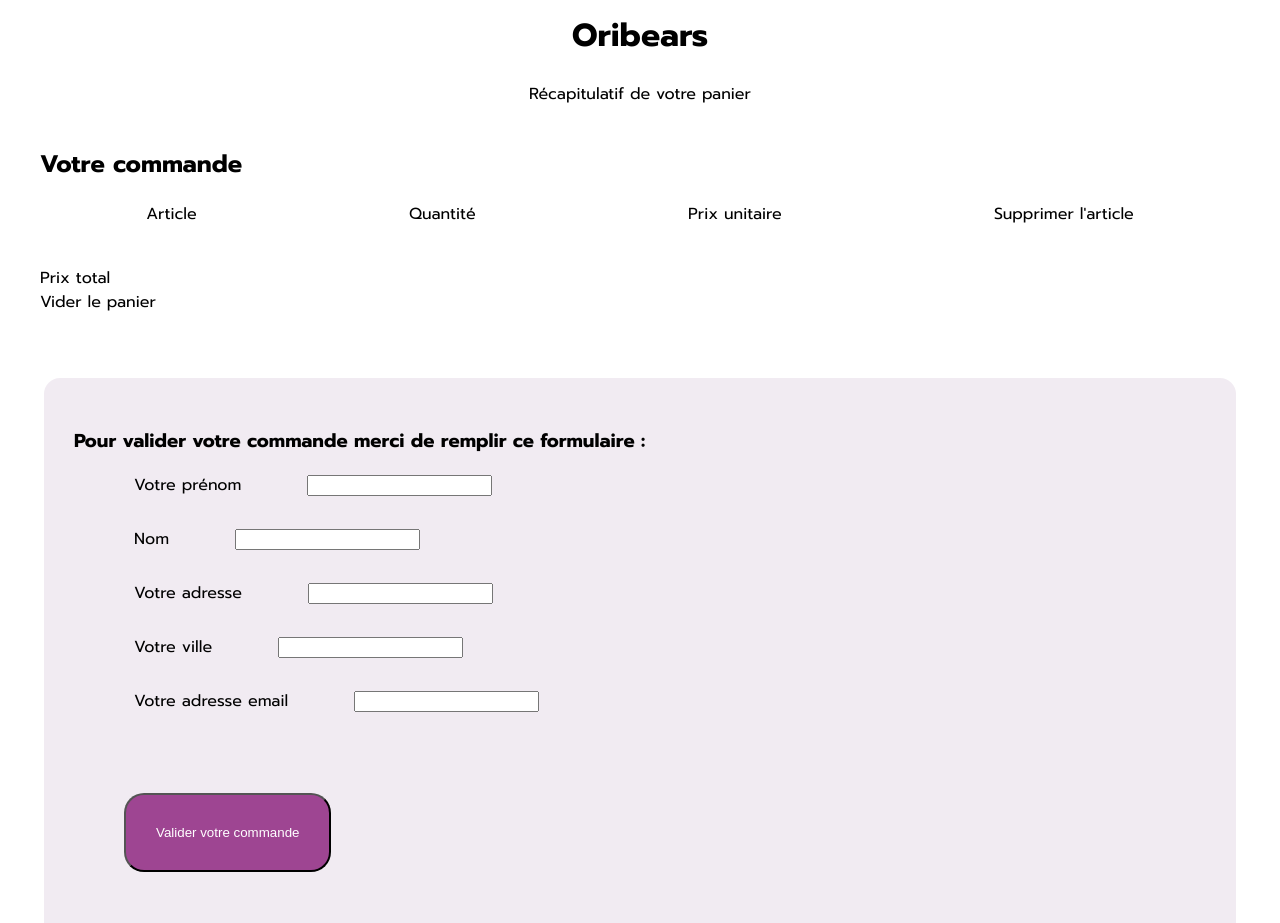
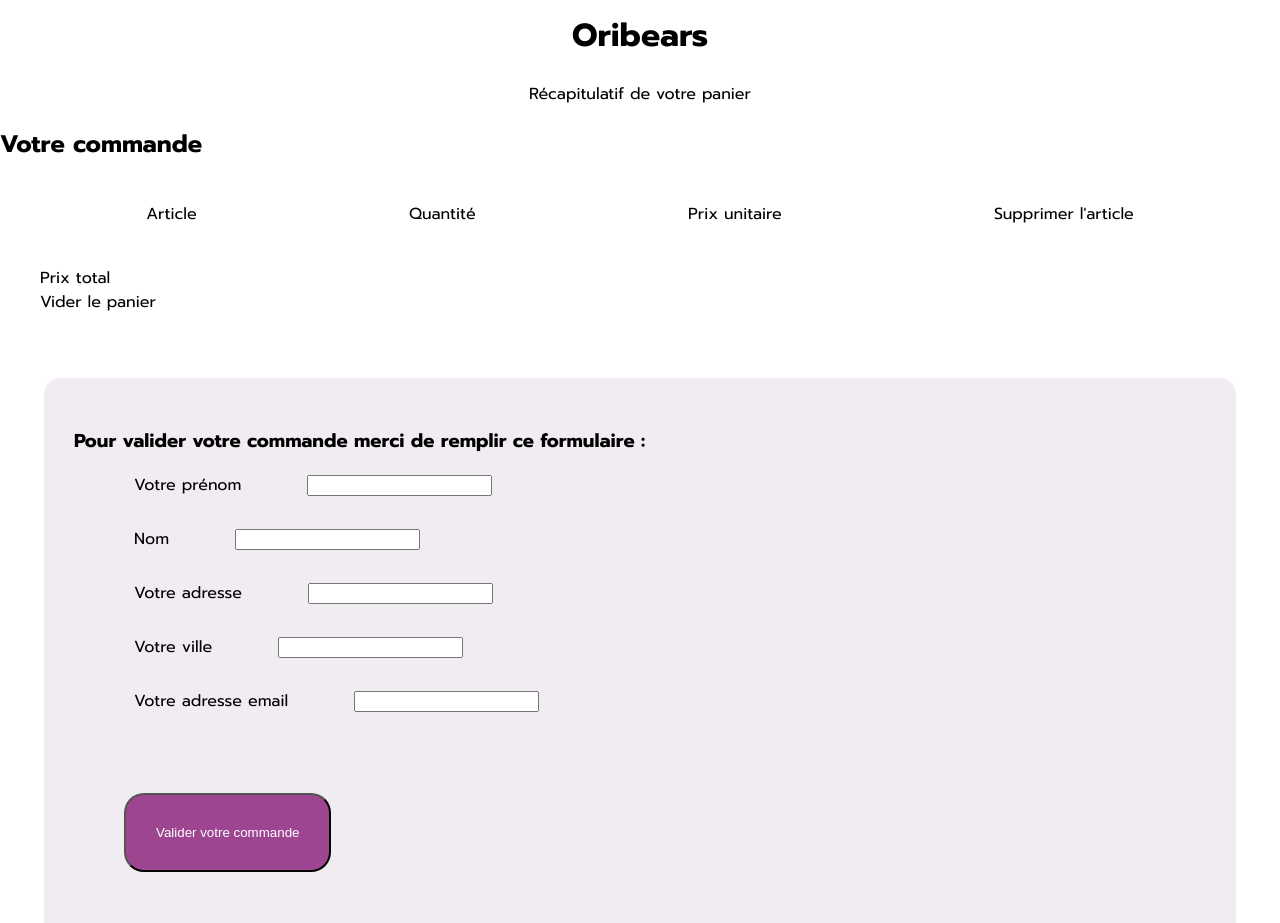
Before and after one commit to Fabidione/FabienneDione_5_27042021-, a website with bundled scripts: page panier.html in a window 1280 px wide. Shown: the part 860-1783 px from the top of the page. Built offline with nearby package versions, Linux system fonts and the light colour scheme.

Commit message:
ajout panier

```diff
--- a/panier.html
+++ b/panier.html
@@ -58,8 +58,9 @@
   <!--intitule-->
 
   <!--tableau-->
+  <h2 class="commande-titre">Votre commande</h2>
+
   <div id="container-produits-panier">
-    <h2>Votre commande</h2>
     <div class="container-recap">
       <div class="article">Article</div>
       <div class="quantite">Quantité</div>
```
